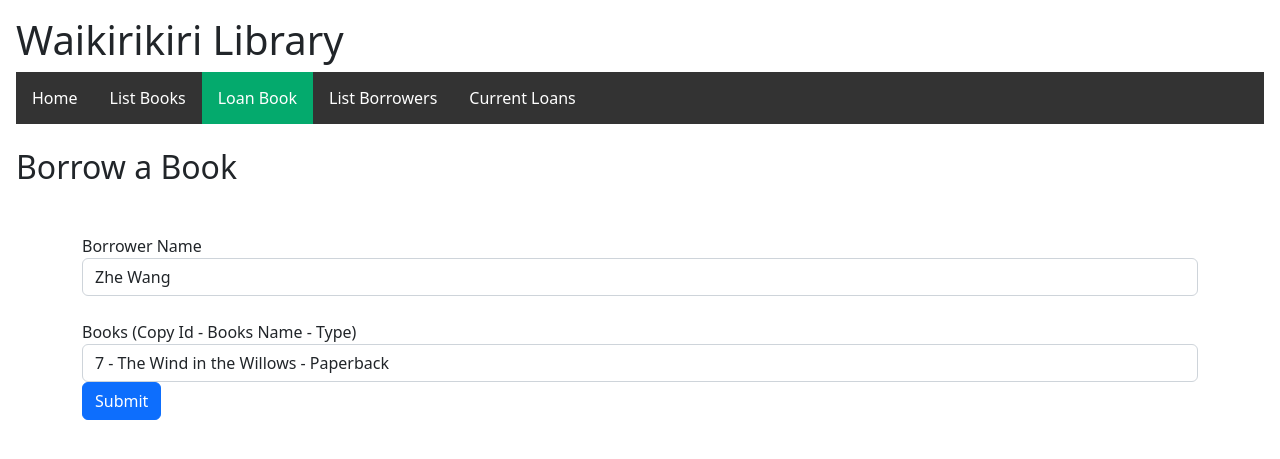
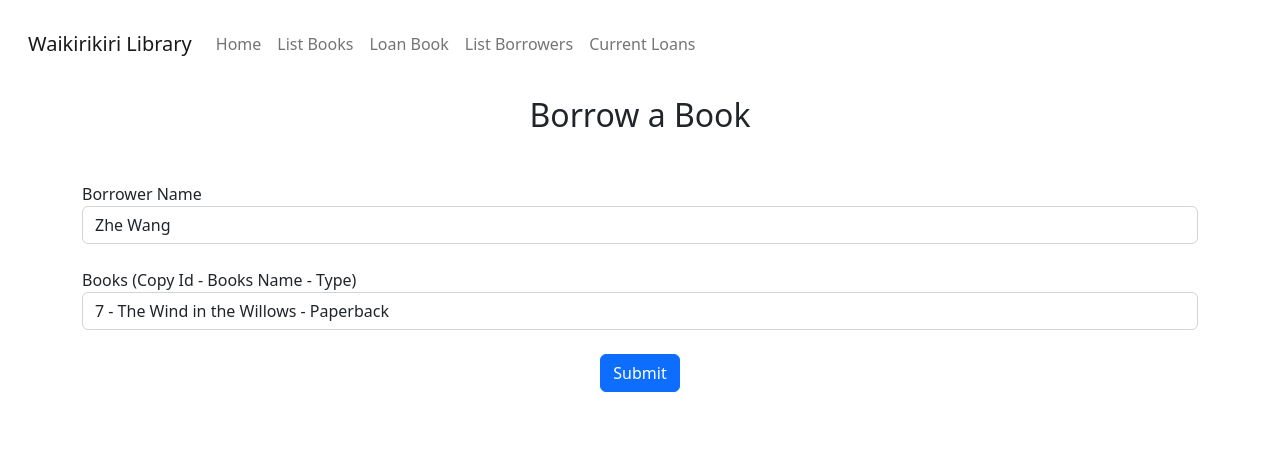
Before and after one commit to linhuang0/636S12023webapp, a Flask app: page /loanbook in a window 1280 px wide. Shown: the top 459 px of the page. Run offline with Flask 2, Linux system fonts and the light colour scheme; data comes from the database, SQL or seed files in the repository.

Commit message:
fix bug and rm js
fix bug and rm js

```diff
--- a/librarywebapp/templates/addborrower.html
+++ b/librarywebapp/templates/addborrower.html
@@ -42,7 +42,7 @@ Borrower List
         <label for="postal_code">Postal Code:</label>
         <input type="text" class="form-control" id="postal_code" name="postal_code" maxlength="4" pattern="\d*" placeholder="Digit Only"required>
     </div>
-
+</br>
     <button type="submit" class="btn btn-primary d-block mx-auto">Add Borrower</button>
 </form>
 
--- a/librarywebapp/templates/addloan.html
+++ b/librarywebapp/templates/addloan.html
@@ -9,7 +9,7 @@ Add Load
 
 <br />
 
-<h2>Borrow a Book</h2>
+<h2 class="text-center mb-4">Borrow a Book</h2>
 
 <div class="container mt-5">
   <form method="POST" action="/loan/add">
@@ -30,8 +30,11 @@ Add Load
         {% endfor %}
       </select>
     </div>
+  </br>
+  <div class="text-center">
     <input type="hidden" id="loandate" name="loandate" value="{{loandate}}">
     <input type="submit" class="btn btn-primary" value="Submit">
+    </div>
   </form>
 </div>
 {% endblock %}
--- a/librarywebapp/templates/base.html
+++ b/librarywebapp/templates/base.html
@@ -7,47 +7,33 @@
         <title>{% block title %}{% endblock %}</title>
         <!-- CSS only -->
 <link href="https://cdn.jsdelivr.net/npm/bootstrap@5.2.3/dist/css/bootstrap.min.css" rel="stylesheet" integrity="sha384-rbsA2VBKQhggwzxH7pPCaAqO46MgnOM80zW1RWuH61DGLwZJEdK2Kadq2F9CUG65" crossorigin="anonymous">
-<style>
-  ul {
-    list-style-type: none;
-    margin: 0;
-    padding: 0;
-    overflow: hidden;
-    background-color: #333;
-  }
 
-  li {
-    float: left;
-  }
-
-  li a {
-    display: block;
-    color: white;
-    text-align: center;
-    padding: 14px 16px;
-    text-decoration: none;
-  }
-
-  li a:hover:not(.active) {
-    background-color: #111;
-  }
-
-  .active {
-    background-color: #04AA6D;
-  }
-
-  </style>
 </head>
     <body class="p-3 m-0 border-0 bd-example">
-        <nav>
-            <h1>Waikirikiri Library</h1>
-            <ul>
-                <li><a id="route" href="{{ url_for('home') }}">Home</a></li>
-                <li><a id="listbooks" href="{{ url_for('listbooks') }}">List Books</a></li>
-                <li><a id="loanbook" href="{{ url_for('loanbook') }}">Loan Book</a></li>
-                <li><a id="listborrowers" href="{{ url_for('listborrowers') }}">List Borrowers</a></li>
-                <li><a id="currentloans" href="{{ url_for('currentloans') }}">Current Loans</a></li>
-            </ul>
+      <nav class="navbar navbar-expand-lg bg-body-tertiary">
+            <div class="container-fluid">
+              <a class="navbar-brand" href="#">Waikirikiri Library</a>
+              <button class="navbar-toggler" type="button" data-bs-toggle="collapse" data-bs-target="#navbarNav" aria-controls="navbarNav" aria-expanded="false" aria-label="Toggle navigation">
+                <span class="navbar-toggler-icon"></span>
+              </button>
+              <div class="collapse navbar-collapse" id="navbarNav">
+                <ul class="navbar-nav">
+              <li class="nav-item">
+                <a class="nav-link" id="route" href="{{ url_for('home') }}">Home</a>
+            </li>
+            <li class="nav-item">
+                <a class="nav-link" id="listbooks" href="{{ url_for('listbooks') }}">List Books</a>
+            </li>
+            <li class="nav-item">
+                <a class="nav-link" id="loanbook" href="{{ url_for('loanbook') }}">Loan Book</a>
+            </li>
+            <li class="nav-item">
+                <a class="nav-link" id="listborrowers" href="{{ url_for('listborrowers') }}">List Borrowers</a>
+            </li>
+            <li class="nav-item">
+                <a class="nav-link" id="currentloans" href="{{ url_for('currentloans') }}">Current Loans</a>
+            </li>
+           </ul>
           </nav>
           <section class="content">
             <header>
@@ -58,13 +44,16 @@
             {% endfor %}
             {% block content %}{% endblock %}
           </section>
+        </div>
+      </nav>
         <!-- JavaScript Bundle with Popper -->
     <script src="https://cdn.jsdelivr.net/npm/bootstrap@5.2.3/dist/js/bootstrap.bundle.min.js" integrity="sha384-kenU1KFdBIe4zVF0s0G1M5b4hcpxyD9F7jL+jjXkk+Q2h455rYXK/7HAuoJl+0I4" crossorigin="anonymous"></script>
     </body>
     <script>
-      var url = window.location.href;
-      var menu=document.getElementById(url.substring(url.lastIndexOf("/") + 1, url.length));
-      if(menu)
-        menu.classList.add("active");
+      $(document).ready(function() {
+        var url = window.location.href;
+        var currentPage = url.substring(url.lastIndexOf("/") + 1, url.length);
+        $("#" + currentPage).addClass("active");
+      });
     </script>
 </html>
--- a/librarywebapp/templates/borrowerdetail.html
+++ b/librarywebapp/templates/borrowerdetail.html
@@ -8,7 +8,7 @@ Borrower List
 <!-- code to display a list of borrowers -->
 
 <br/>
-<h2>borrower detail </h2>
+<h2 class="text-center mb-4">borrower detail </h2>
 
 {% for item in borrowerlist %}
 <form method="POST" action="/updateborrower" id="borrowerinfo">
--- a/librarywebapp/templates/borrowerlist.html
+++ b/librarywebapp/templates/borrowerlist.html
@@ -7,7 +7,7 @@ Borrower List
 <!--  Student ID:  1154938  -->
 <!-- code to display a list of borrowers -->
 <br/>
-<h2>Borrower List</h2>
+<h2 class="text-center mb-4">Borrower List</h2>
 
 <table class="table table-striped table-hover">
     <tr><th>Borrower ID</th><th>First Name</th><th>Family Name</th><th>Date of birth</th><th>House Number Name</th><th>Street</th><th>Town</th><th>City</th><th>Postal Code</th><th>Operation</th></tr>
--- a/librarywebapp/templates/currentloans.html
+++ b/librarywebapp/templates/currentloans.html
@@ -7,7 +7,7 @@ Current Loads
 <!--  Student ID:  1154938  -->
 <!--code to display list of loans -->
 <br/>
-<h2>Current Loans</h2>
+<h2 class="text-center mb-4">Current Loans</h2>
 <form method ="POST" action="/returnbook">
 <table class="table table-striped table-hover">
     <tr><th>Borrower Name</th><th>Loan Date</th><th>Status </th><th>Book Copy ID</th><th>Book Title</th><th>Type</th><th>Opration</th></tr>
--- a/librarywebapp/templates/listborrowersummay.html
+++ b/librarywebapp/templates/listborrowersummay.html
@@ -7,7 +7,7 @@ Borrower List
 <!--  Student ID:  1154938  -->
 <!-- code to display Borrower Summary-->
 <br/>
-<h2>Borrower Summary Report</h2>
+<h2 class="text-center mb-4">Borrower Summary Report</h2>
 
 <div>
     <table class="table table-striped table-hover">
--- a/librarywebapp/templates/listloansumary.html
+++ b/librarywebapp/templates/listloansumary.html
@@ -7,7 +7,7 @@ Borrower List
 <!--  Student ID:  1154938  -->
 <!-- code to display Loan Summary-->
 <br/>
-<h2>Loan Summary Report</h2>
+<h2 class="text-center mb-4">Loan Summary Report</h2>
 
 <div>
     <table class="table table-striped table-hover">
--- a/librarywebapp/templates/overduebookslist.html
+++ b/librarywebapp/templates/overduebookslist.html
@@ -7,7 +7,7 @@ Overdue books report
 <!--  Student ID:  1154938  -->
 <!-- code to display Overdue books report  -->
 <br/>
-<h2>Overdue books report </h2>
+<h2 class="text-center mb-4">Overdue books report </h2>
 
 <div>
     <table class="table table-striped table-hover">
--- a/librarywebapp/templates/route.html
+++ b/librarywebapp/templates/route.html
@@ -8,7 +8,7 @@ public route
 <!-- code to display public route -->
 <body>
 <br/>
-<h2>Public </h2>
+<h2 class="text-center mb-4">Public </h2>
 <form method="GET" action="/searchbooks" class="form-inline">
     <div class="input-group mb-3">
       <select name="catalogue" id="catalogue" required="required" class="form-control form-control-lg">
@@ -17,8 +17,9 @@ public route
         <option>Author</option>
       </select>
       <input id="search" type="text" class="form-control form-control-lg" aria-describedby="Text input with dropdown button" name="search" placeholder="Search books">
+      <button type="submit" class="btn btn-primary">Search</button>
     </div>
-    <button type="submit" class="btn btn-primary">Submit</button>
+
   </form>
 
 </body>
```
Also changed, not shown: librarywebapp/templates/booklist.html (+4 -3 lines), librarywebapp/templates/staffroute.html (+13 -10 lines).
